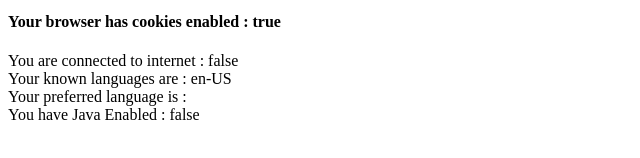
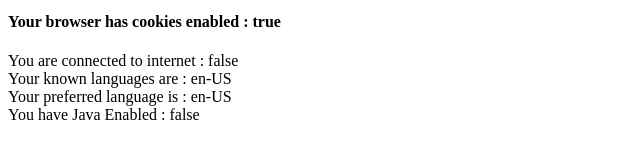
Before and after one commit to usamnet000/VanillaJavaScriptConfig, a plain HTML site: page example/index.html in a window 1280 px wide. Shown: the part 330-488 px from the top of the page, 0-640 px from the left. Drawn offline with Linux system fonts and the light colour scheme.

Commit message:
Update index.html

```diff
--- a/example/index.html
+++ b/example/index.html
@@ -55,7 +55,7 @@
               if(isOnLine) document.querySelector('#isOnLine').innerText = "true";
               else document.querySelector('#isOnLine').innerText = "false";
               if(knownLangs!=="unknown") document.querySelector('#knownLangs').innerHTML = knownLangs.map((v,i)=> `<span>${v}<br></span>`);
-              if(prefLang !== "unknown") document.querySelector('#knownLangs').innerText = prefLang;
+              if(prefLang !== "unknown") document.querySelector('#prefLang').innerText = prefLang;
               if(isJavaEnabled) document.querySelector('#isJavaEnabled').innerText = "true";
               else document.querySelector('#isJavaEnabled').innerText = "false";
           </script>
```
